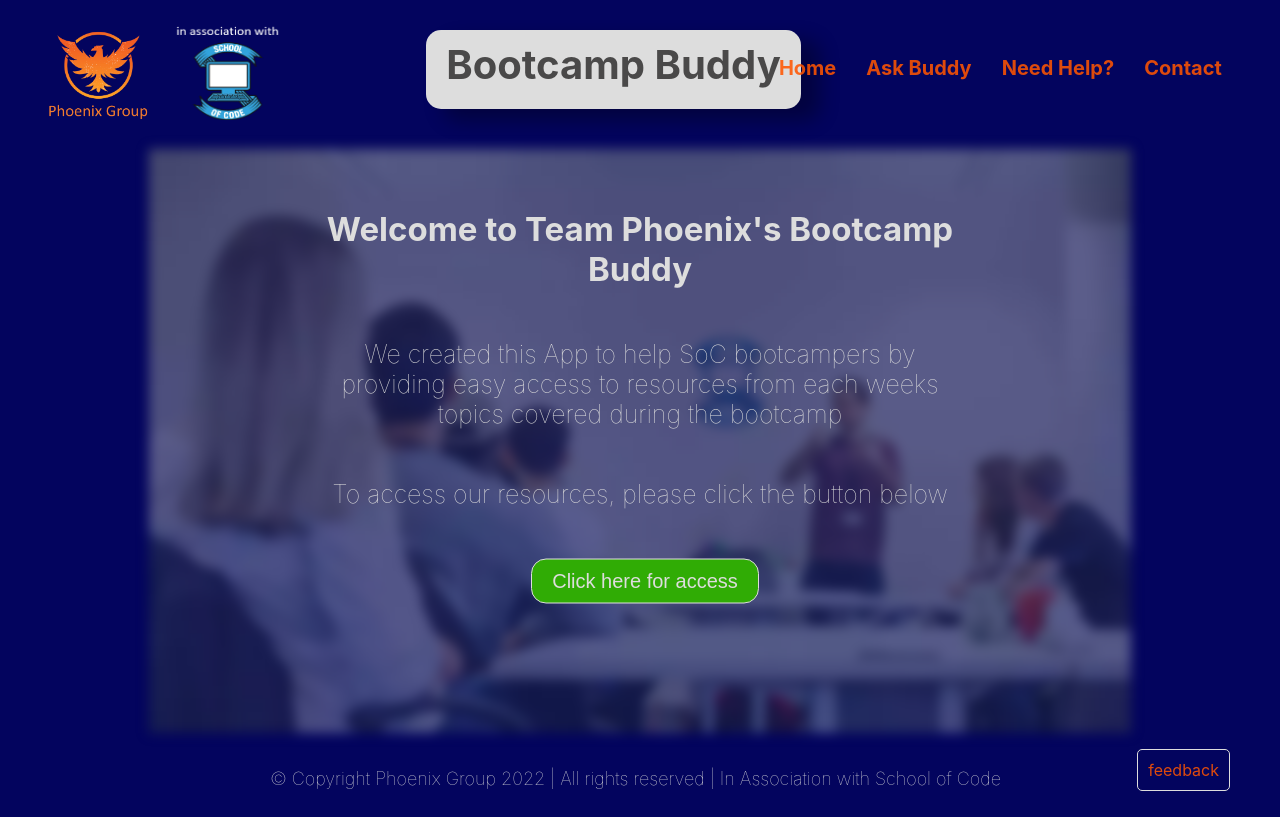
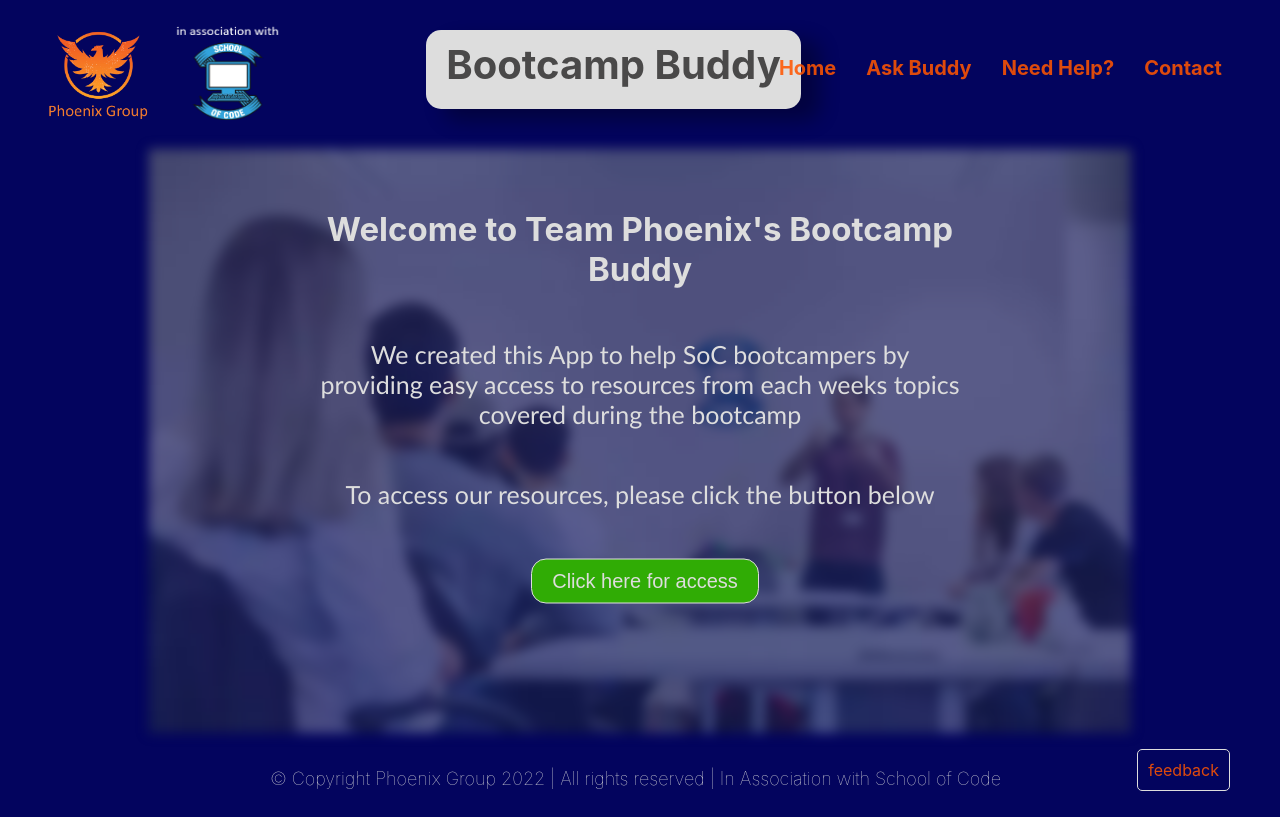
Before and after one commit to SchoolOfCode/w9_frontend-project-team-phoenix, a React (Create React App) app in the folder my-app/: page /home in a window 1280 px wide. Built offline with nearby package versions, Linux system fonts and the light colour scheme; some icons are missing.

Commit message:
demo changes

```diff
--- a/my-app/src/Components/Footer/index.js
+++ b/my-app/src/Components/Footer/index.js
@@ -8,8 +8,8 @@ export default function Footer(){
         <div className="footer-container">
             <div className="footer">
                 <div className="social">
-                    <SocialMediaIconsReact className="icons" borderColor="#F87F25" icon="twitter" iconColor="rgba(255,255,255,1)" backgroundColor="transparent" url="https://twitter.com/theSchoolOfCode" size="38" />
-                    <SocialMediaIconsReact className="icons" borderColor="#F87F25" icon="facebook" iconColor="rgba(255,255,255,1)" backgroundColor="transparent" url="https://www.facebook.com/schoolofcode/" size="38" />
+                    <SocialMediaIconsReact className="icons" borderColor="rgba(255, 85, 0, 0.87)" icon="twitter" iconColor="rgba(255,255,255,1)" backgroundColor="transparent" url="https://twitter.com/theSchoolOfCode" size="38" />
+                    <SocialMediaIconsReact className="icons" borderColor="rgba(255, 85, 0, 0.87)" icon="facebook" iconColor="rgba(255,255,255,1)" backgroundColor="transparent" url="https://www.facebook.com/schoolofcode/" size="38" />
                     <SocialMediaIconsReact borderColor="transpraent" icon="linkedin" iconColor="rgba(255,255,255,1)" backgroundColor="transparent" url="https://www.linkedin.com/school/school-of-code/" size="38" />
                 </div>
             <p className="copyright">© Copyright Phoenix Group 2022 | All rights reserved | In Association with School of Code</p>
--- a/my-app/src/Components/Home/index.css
+++ b/my-app/src/Components/Home/index.css
@@ -30,6 +30,7 @@
     margin-bottom: 50px;
     font-weight: 100;
     font-size: 25px;
+    font-family:'Gill Sans', 'Gill Sans MT', Calibri, 'Trebuchet MS', sans-serif;
 }
 
 .h3-home-text{
@@ -38,6 +39,7 @@
     margin-bottom: 50px;
     font-weight: 100;
     font-size: 25px;
+    font-family:'Gill Sans', 'Gill Sans MT', Calibri, 'Trebuchet MS', sans-serif;
 }
 
 .home-image{
```
Also changed, not shown: 1 other file (tests, documents, lock files or other folders).
